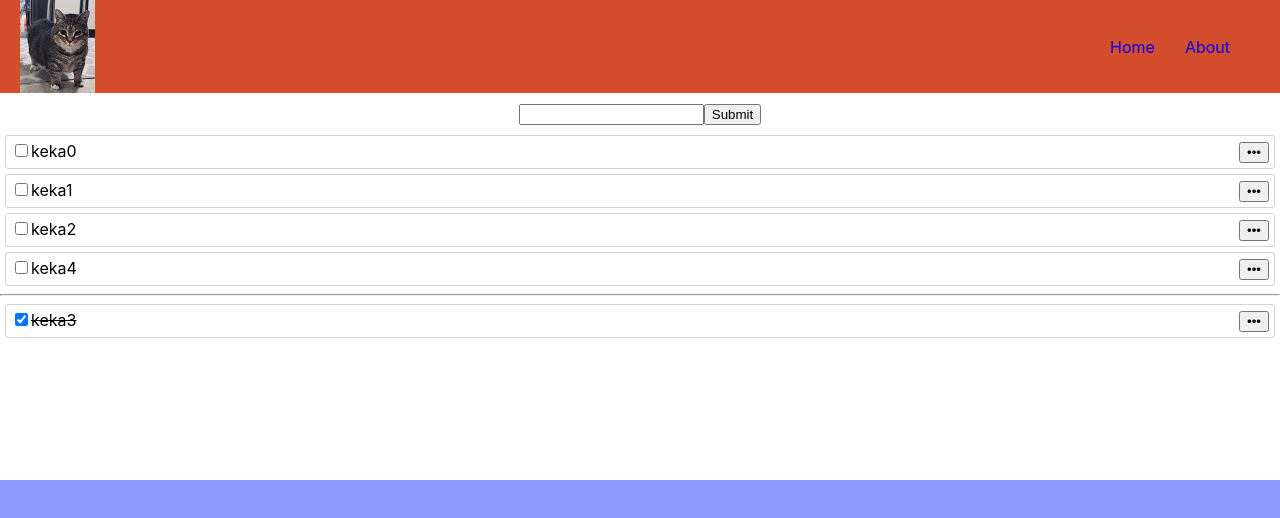
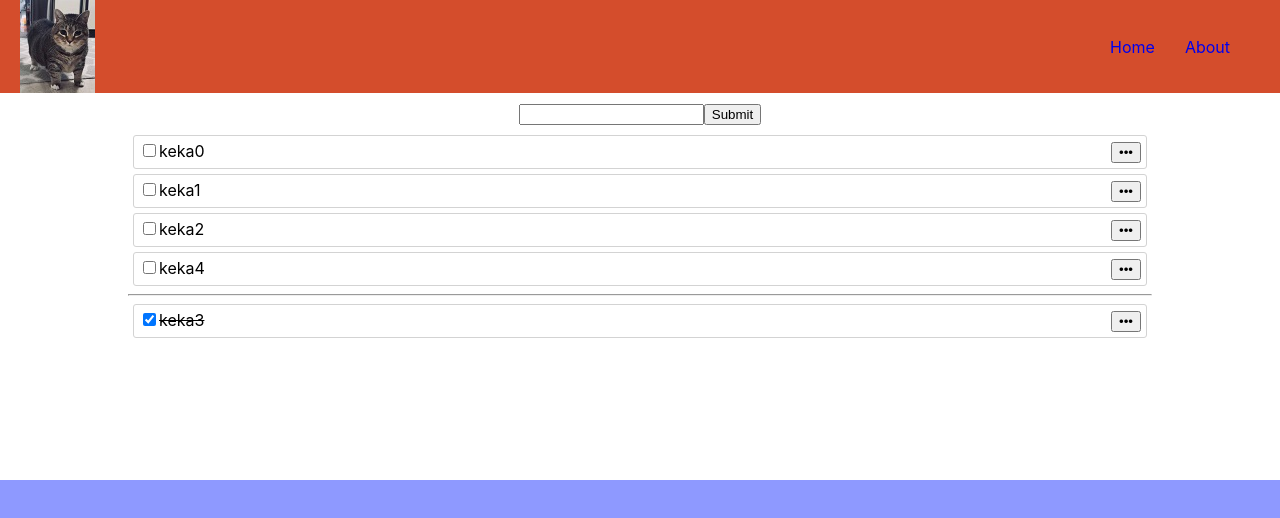
Before and after one commit to BonIlcer/todo-list, a React (Create React App) app: page / in a window 1280 px wide. Shown: the top 518 px of the page. Built offline with nearby package versions, Linux system fonts and the light colour scheme.

Commit message:
Edit ToDoItem style

```diff
--- a/src/ToDoItem/ToDoItem.css
+++ b/src/ToDoItem/ToDoItem.css
@@ -23,3 +23,7 @@
 .text-input:focus {
   outline: none;
 }
+
+label {
+  word-break: break-all;
+}
--- a/src/ToDoList/ToDoList.css
+++ b/src/ToDoList/ToDoList.css
@@ -1,2 +1,4 @@
 .todo-list {
+  width: 80%;
+  margin: auto;
 }
--- a/src/ToDoList/ToDoList.js
+++ b/src/ToDoList/ToDoList.js
@@ -2,6 +2,7 @@
 import todosData from "../todosData";
 import ToDoItem from "../ToDoItem/ToDoItem";
 import AddTask from "../AddTask/AddTask";
+import "./ToDoList.css";
 
 function reducer(state, action) {
   const index = state.map((item) => item.id).indexOf(action.id);
```
